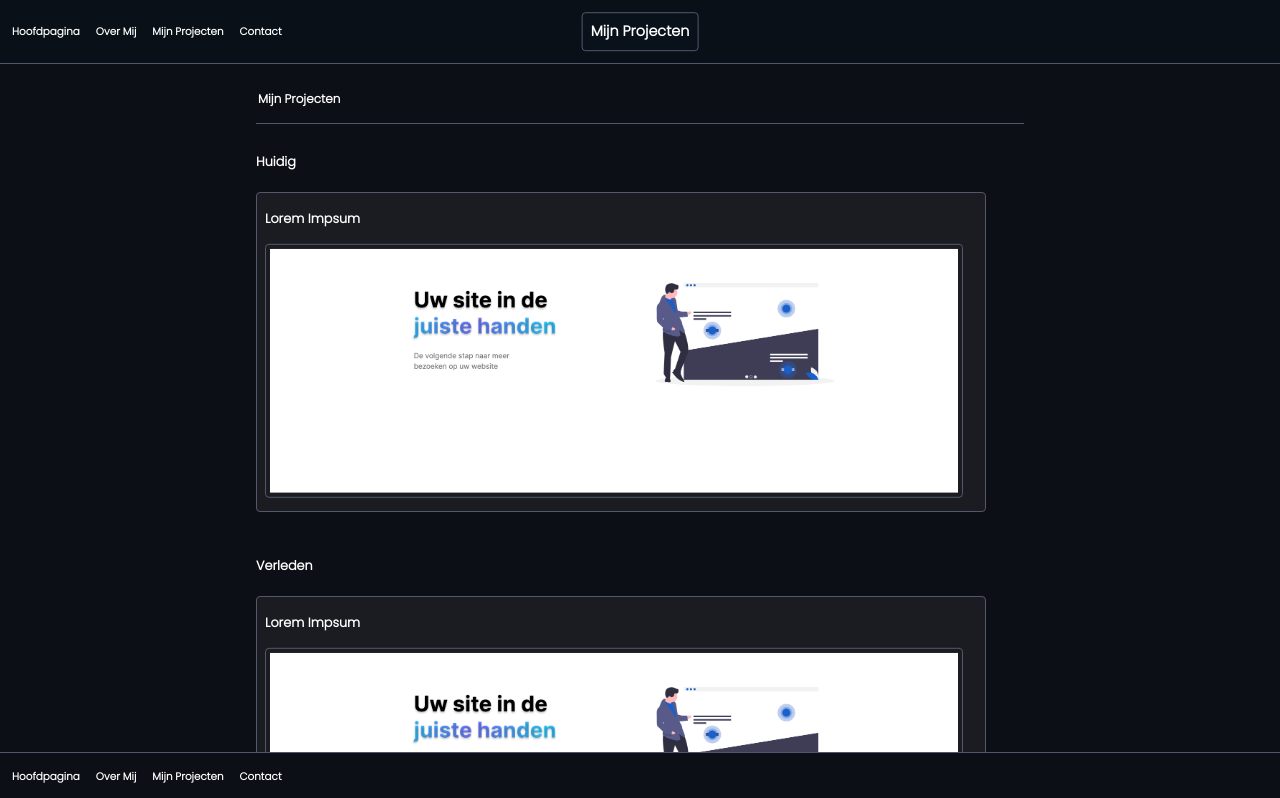
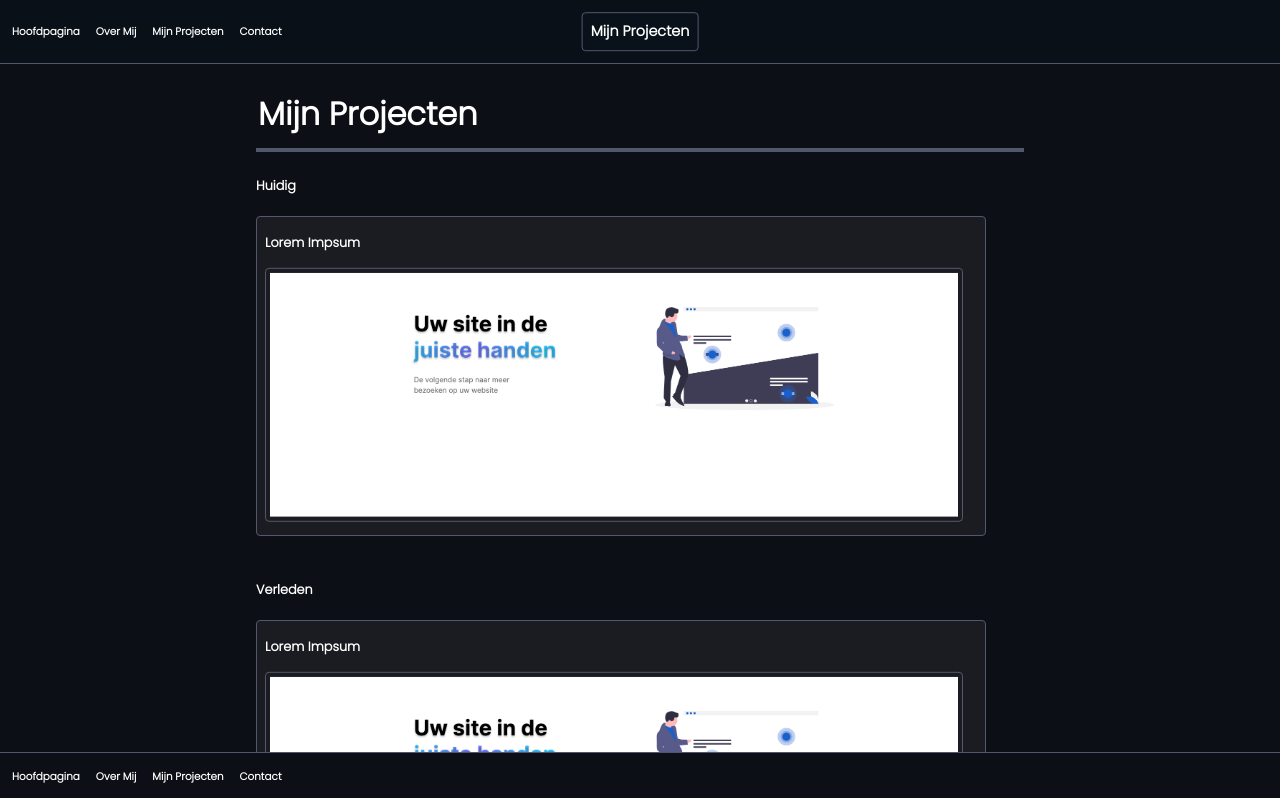
Before and after one commit to LFAGC/lfagc.github.io, a Next.js app: page /projects in a window 1280 px wide. Shown: the top 798 px of the page. Built offline with nearby package versions, Linux system fonts and the light colour scheme.

Commit message:
Updated Title Banners

```diff
--- a/app/(pages)/about/page.js
+++ b/app/(pages)/about/page.js
@@ -14,7 +14,7 @@ export default function Home() {
     <div className='main-container w-full h-full'>
         {Navbars(PageName)}
         <div className="content-container">
-            <div className="content-title"><p>Over Mij</p><a href="/cv">Curriculum Vitae</a></div>
+            <div className="content-title"><span>Over Mij</span><a href="/cv">Curriculum Vitae</a></div>
 
             <div className="content-box">
                 <p className="content-box-title">Introductie</p>
--- a/app/styling/project.css
+++ b/app/styling/project.css
@@ -10,14 +10,14 @@
 
     transform: translate(-50%, 0);
 
-    border-bottom: .1vh solid rgb(82, 88, 107);
+    border-bottom: .5vh solid rgb(82, 88, 107);
 
     width: 100%;
-    height: 4.5vh;
+    height: 8vh;
 }
 
 .projects-title p {
-    font-size: 1.5vh;
+    font-size: 4vh;
     padding: .25vh;
     font-weight: 700;
 }
@@ -25,12 +25,12 @@
 .project-section {
     position: relative;
 
-    top: 24vh;
+    top: 27vh;
 
     height: max-content;
     width: 100%;
 
-    margin-bottom: 7vh;
+    padding-bottom: 7vh;
 }
 
 .project-title {
```
Also changed, not shown: app/styling/about.css (+22 -7 lines).
